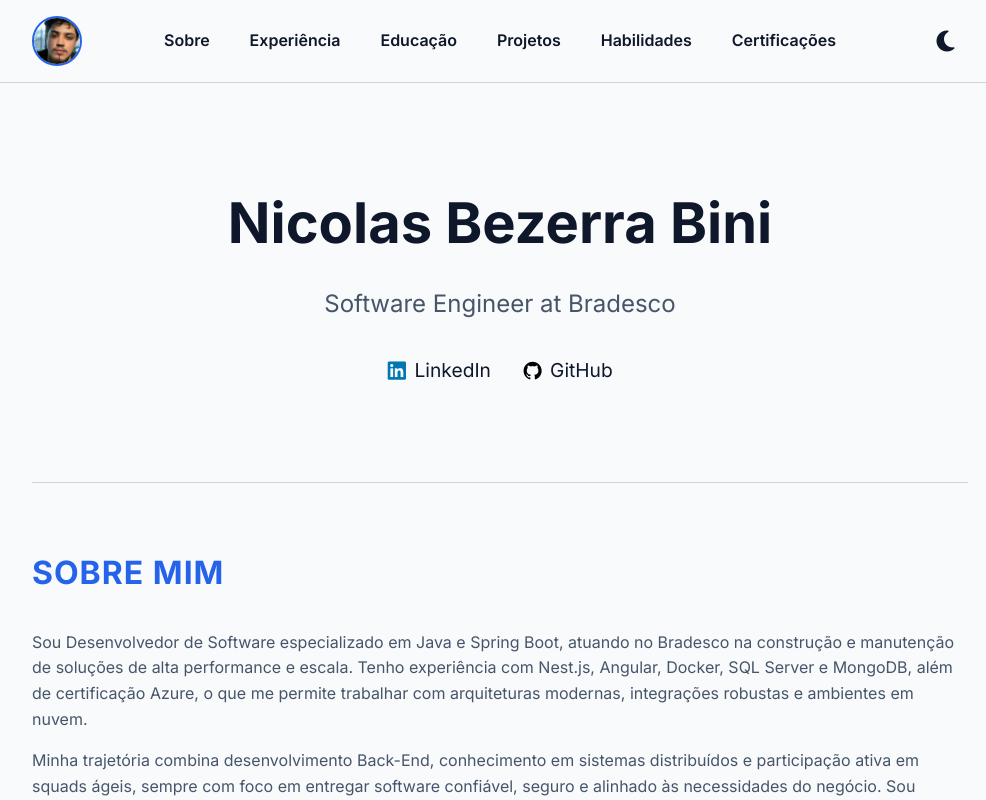
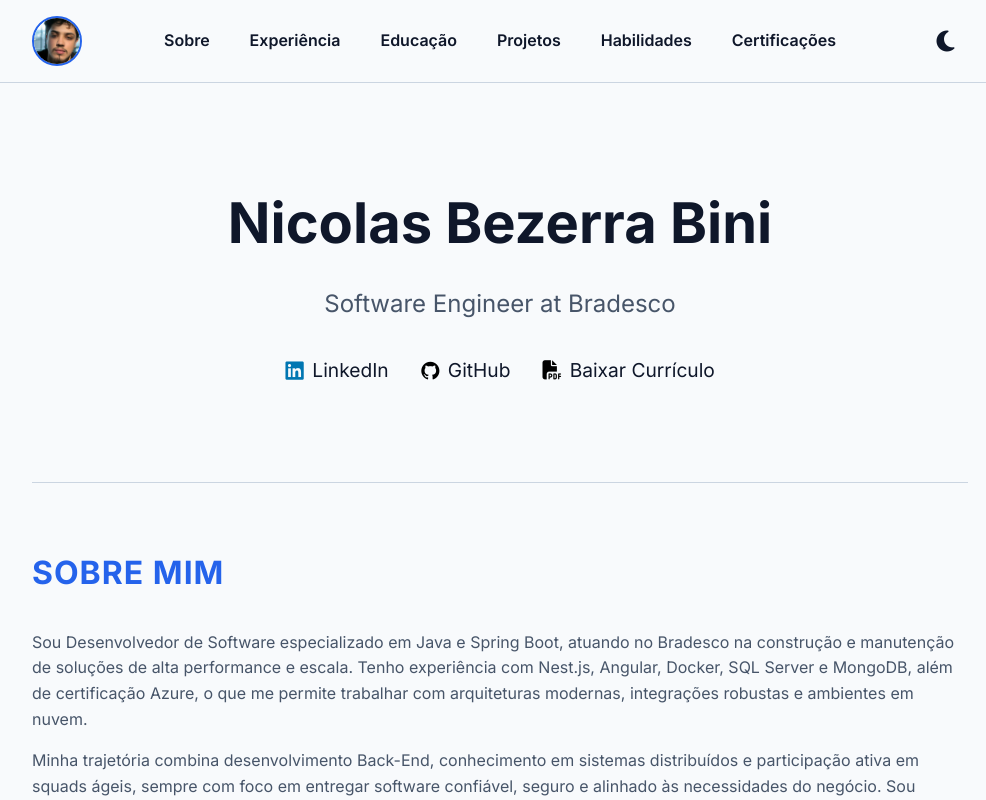
Before and after one commit to niicsz/portfolio-v2, an Angular app: page / in a window 1280 px wide. Shown: the top 800 px of the page, without its empty margins (140-1126 px from the left). Built offline with nearby package versions, Linux system fonts and the light colour scheme.

Commit message:
Add CV download link to contact section

```diff
--- a/src/app/app.component.html
+++ b/src/app/app.component.html
@@ -33,6 +33,7 @@
       <div class="contact-links">
         <a href="https://www.linkedin.com/in/nicolas-bezerra-bini/" target="_blank"><i class="devicon-linkedin-plain colored"></i> LinkedIn</a>
         <a href="https://github.com/niicsz" target="_blank"><i class="devicon-github-original" [ngClass]="isDarkMode ? 'colored-white' : 'colored-black'" [ngStyle]="{'color': isDarkMode ? 'white' : 'black'}"></i> GitHub</a>
+        <a href="assets/Nicolas_Bini_CV.pdf" target="_blank" download="Nicolas_Bini_CV.pdf"><i class="fas fa-file-pdf" [ngStyle]="{'color': isDarkMode ? 'white' : 'black'}"></i> Baixar Currículo</a>
       </div>
     </section>
 
```
Also changed, not shown: 1 other file (tests, documents, lock files or other folders).
